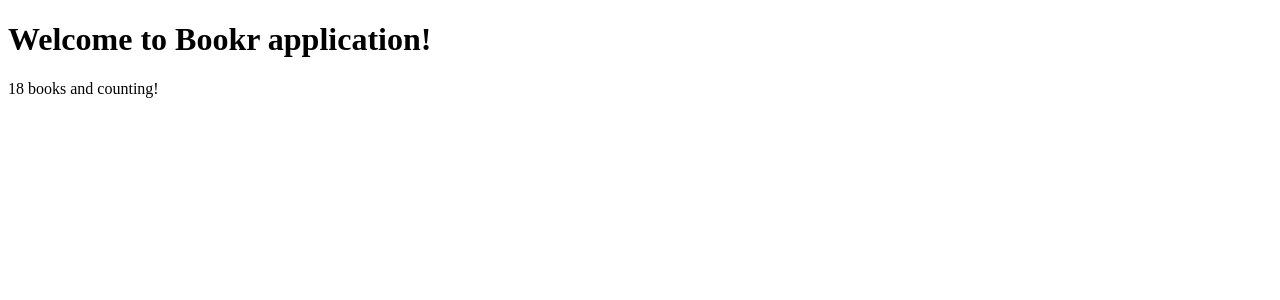
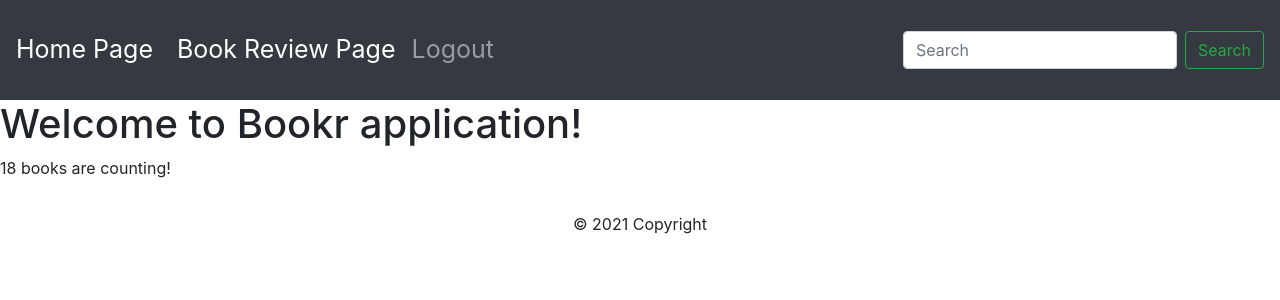
Before and after one commit to petrenkonikita112263/Book_Library, a Django app: page / in a window 1280 px wide. Shown: the top 300 px of the page. Run offline with Django 3.2, Linux system fonts and the light colour scheme; data comes from the database, SQL or seed files in the repository; some libraries are stand-ins or nearby versions.

Commit message:
Updated templates/base.html.
Added bootstrap links styling, mark block of title and content.

```diff
--- a/templates/base.html
+++ b/templates/base.html
@@ -1,11 +1,58 @@
 <!DOCTYPE html>
+{% load static %}
 <html lang="en">
 <head>
+    <!-- Required meta tags -->
     <meta charset="UTF-8">
+    <meta name="viewport" content="width=device-width, initial-scale=1, shrink-to-fit=no">
+
+    <!-- Bootstrap CSS -->
+    <link rel="stylesheet" href="https://stackpath.bootstrapcdn.com/bootstrap/4.4.1/css/bootstrap.min.css" integrity="sha384-Vkoo8x4CGsO3+Hhxv8T/Q5PaXtkKtu6ug5TOeNV6gBiFeWPGFN9MuhOf23Q9Ifjh" crossorigin="anonymous">
+
+    <link rel="stylesheet" href="https://cdnjs.cloudflare.com/ajax/libs/font-awesome/4.7.0/css/font-awesome.min.css">
+    {% block title %}
     <title>Home Page</title>
+    {% endblock %}
+    <style type="text/css">
+      .navbar {
+        min-height: 100px;
+        font-size: 25px;
+      }
+      .navbar-brand {
+        font-size: 25px;
+      }
+    </style>
 </head>
     <body>
+        <nav class="navbar navbar-expand-sm navbar-dark bg-dark sticky-top">
+          <a class="navbar-brand" href="/">Home Page</a>
+          <button class="navbar-toggler" type="button" data-toggle="collapse" data-target="#navbarSupportedContent" aria-controls="navbarSupportedContent" aria-expanded="false" aria-label="Toggle navigation">
+            <span class="navbar-toggler-icon"></span>
+          </button>
+          <div class="collapse navbar-collapse" id="navbarSupportedContent">
+            <ul class="navbar-nav mr-auto">
+              <li class="nav-item active">
+                <a class="nav-link" href="/books/">Book Review Page</a>
+              </li>
+              <li class="nav-item">
+                <a class="nav-link" href="#">Logout</a>
+              </li>
+            </ul>
+            <form class="form-inline my-2 my-lg-0">
+              <input class="form-control mr-sm-2" type="search" placeholder="Search" aria-label="Search">
+              <button class="btn btn-outline-success my-2 my-sm-0" type="submit">Search</button>
+            </form>
+          </div>
+        </nav>
+        {% block content %}
         <h1>Welcome to Bookr application!</h1>
-        <p>{{ books_quantity }} books and counting!</p></html>
+        <p>{{ books_quantity }} books are counting!</p></html>
+        {% endblock %}
+        <!-- Copyright -->
+          <footer class="page-footer font-small blue">
+            <div class="footer-copyright text-center py-3">© 2021 Copyright
+            </div>
+          </footer>
+        <!-- Copyright -->
     </body>
 </html>
```
